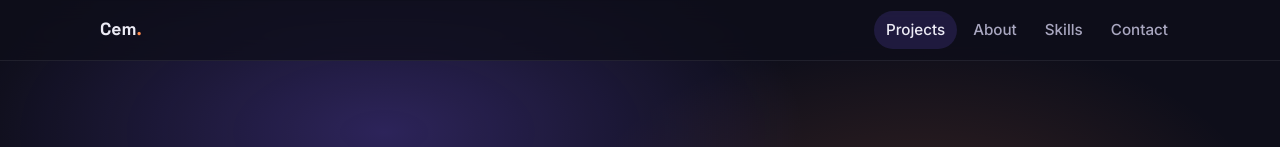
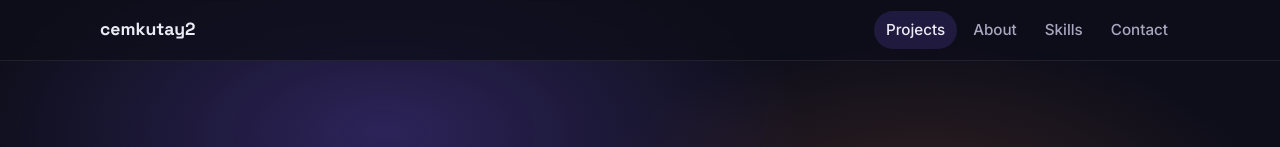
Before and after one commit to cemkutay2/portfolio, a plain HTML site: page index.html in a window 1280 px wide. Shown: the top 147 px of the page. Drawn offline with Linux system fonts and the light colour scheme.

Commit message:
Update index.html

```diff
--- a/index.html
+++ b/index.html
@@ -902,7 +902,7 @@
 <body>
     <nav aria-label="Main">
         <div class="container nav-inner">
-            <a href="#top" class="brand">Cem<span>.</span></a>
+            <a href="#top" class="brand">cemkutay2</a>
             <ul>
                 <li><a href="#projects" class="nav-link">Projects</a></li>
                 <li><a href="#about" class="nav-link">About</a></li>
```
